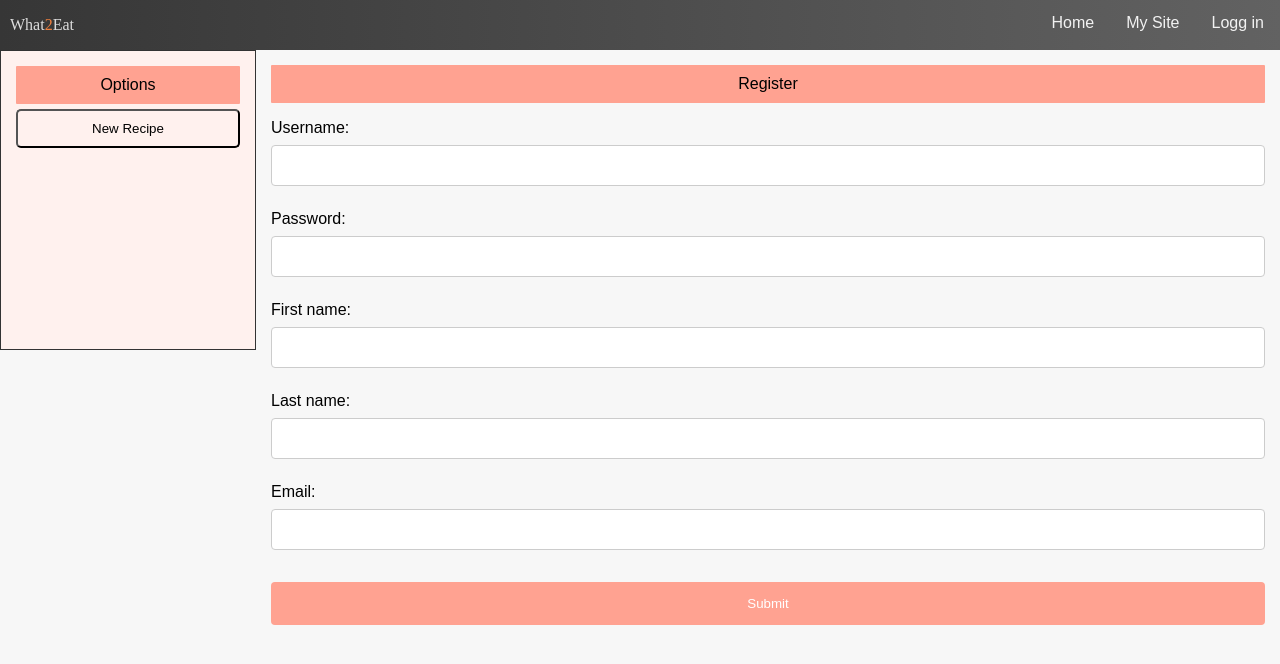
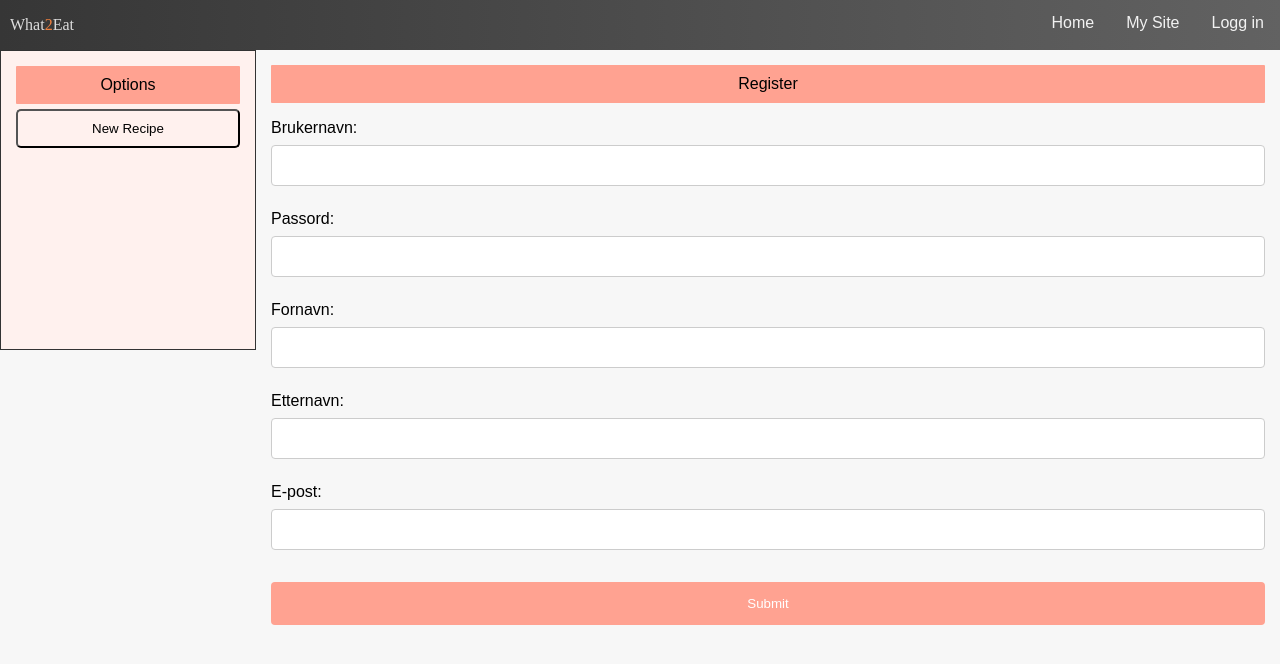
Before and after one commit to hansjhaland/projects, a Django app: page /register/ in a window 1280 px wide. Shown: the top 664 px of the page. Run offline with Django 4.2, Linux system fonts and the light colour scheme.

Commit message:
(#8)Made frontpage to become loginpage, made the loginform

```diff
--- a/what2eat/user/models.py
+++ b/what2eat/user/models.py
@@ -7,11 +7,11 @@ from django.forms import ModelForm
 # Create your models here.
 
 class User(models.Model):
-    username = models.CharField(max_length=200)
-    password = models.CharField(max_length=200)
-    fname = models.CharField('First name', max_length=200)
-    lname = models.CharField('Last name',max_length=200)
-    email = models.CharField(max_length=200)
+    username = models.CharField('Brukernavn', max_length=200)
+    password = models.CharField('Passord', max_length=200)
+    fname = models.CharField('Fornavn', max_length=200)
+    lname = models.CharField('Etternavn',max_length=200)
+    email = models.CharField('E-post', max_length=200)
 
     def __str__(self):
         return self.fname + " " + self.lname
--- a/what2eat/user/urls.py
+++ b/what2eat/user/urls.py
@@ -7,6 +7,6 @@ urlpatterns = [
     path("hello/", views.hello, name="hello"),
     path("user/"+"<int:id>", views.user, name ="user"),
     path("register/", views.signup, name = "signup"),
-    path("login/", views.login, name = "login"),
-    path("", views.index, name="index")
+    path("", views.login, name = "login"),
+    # path("", views.index, name="index")
 ]
--- a/what2eat/user/views.py
+++ b/what2eat/user/views.py
@@ -1,3 +1,4 @@
+from urllib import request
 from django.shortcuts import redirect, render
 from django.http import HttpResponse, HttpResponseRedirect
 from django.contrib.auth import login, authenticate # going to be used later
@@ -6,6 +7,7 @@ from user.models import User
 from user.models import UserForm
 # from user.models import Login
 from user.models import LoginForm
+from recipe.models import Recipe
 
 # Create your views here.
 
@@ -27,25 +29,34 @@ def signup(request):
 def hello(response):
     return HttpResponse("Hello the redirect works!")
 
+# def user(response, id):
+#     person = User.objects.get(id=id)
+#     return render(response, "user/user.html", {"name":(person.fname + ' ' + person.lname)})
 def user(response, id):
     person = User.objects.get(id=id)
-    return render(response, "user/user.html", {"name":(person.fname + ' ' + person.lname)})
+    recipeList = Recipe.objects.filter(user=id)
+    return render(response, "user/user.html", {"person":person, "recipeList":recipeList})
 
 def login(request):
+    print("hellooo folkens")
     if( request.method == "post"):
         form = LoginForm(request.POST)
+        print(form.is_valid() + "hallo")
+        if form.is_valid():
+            form_data = form.cleaned_data
+            input_username = form_data['username']
+            input_password = form_data['password']
+            print(input_username, input_password)
+            if User.objects.filter(input_username).exists():
+                user = User.objects.get(username = input_username)
+                if user.password == input_password:
+                    return HttpResponseRedirect('/user/%i' % user.id)
+
     # user = User.objects.filter(id = id)
     # if( request.method == "post"):
     #     form = Login(request.POST)
     else:
         form = LoginForm()
+        print("Her er det noe feil")
 
     return render(request, "login.html", {"form":form})
-# def show_recipe(response, id):
-#     recipe = Recipe.objects.get(id=id)
-
-#     if response.method == 'POST':
-#         recipe.delete()
-#         return redirect('/recipe')
-
-#     return render(response, "recipe/selected.html", {"recipe":recipe})
--- a/what2eat/what2eat/urls.py
+++ b/what2eat/what2eat/urls.py
@@ -20,7 +20,7 @@ from user import views as userv
 
 
 urlpatterns = [
-    path('', userv.index, name="index"),
+    path('', userv.login, name="login"),
     path('admin/', admin.site.urls),
     path('', include("recipe.urls")),
     path('register/', userv.signup, name="signup"),
@@ -29,5 +29,5 @@ urlpatterns = [
     path("recipe/form/", recv.create_recipe, name ="create_recipe"),
     path('hello/', userv.hello, name = "hello"),
     path('user/<int:id>', userv.user, name="user"),
-    path('login/', userv.login, name = "login")
+    # path('login/', userv.login, name = "login")
 ]
```
Also changed, not shown: what2eat/user/templates/user/login.html (+14 -5 lines), what2eat/db.sqlite3.
